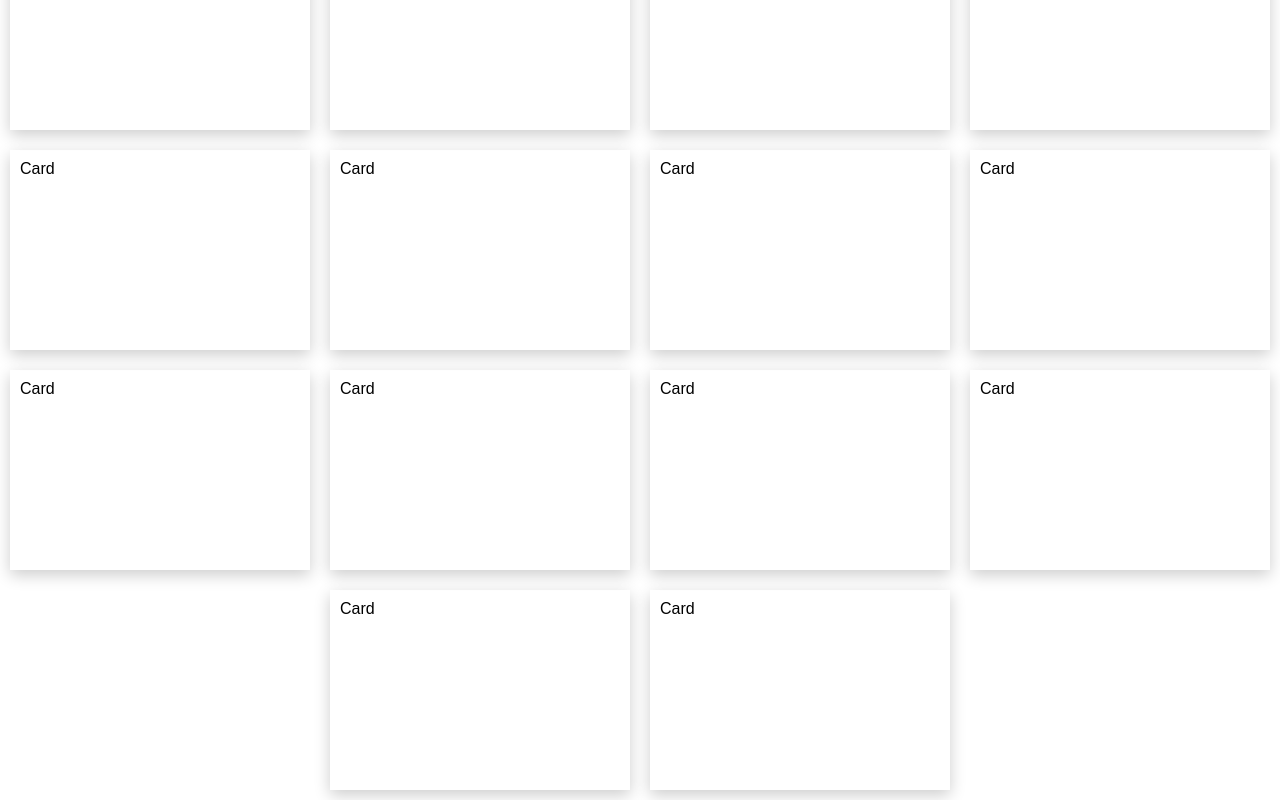
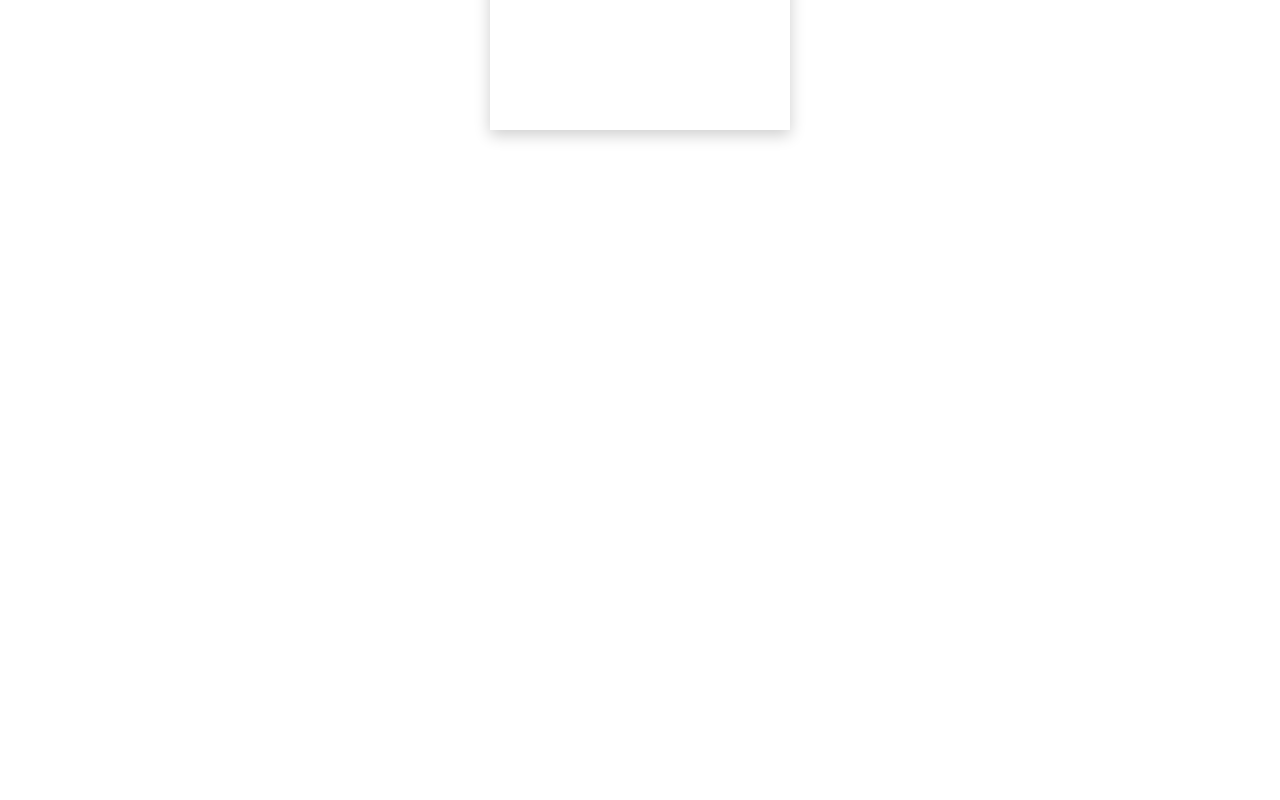
Before and after one commit to remmoclock/blog, a React (Create React App) app: page / in a window 1280 px wide. Shown: the part 289-1089 px from the top of the page. After the commit the page ends 800 px from the top, so only its background shows below. Built offline with nearby package versions, Linux system fonts and the light colour scheme.

Commit message:
end test card

```diff
--- a/src/Containers/Home/Home.js
+++ b/src/Containers/Home/Home.js
@@ -1,28 +1,15 @@
-import Card from "../../Components/Card/Card"
-import './Home.css'
+import Card from "../../Components/Card/Card";
+import "./Home.css";
 
 function Home() {
   return (
     <>
-    <h1 className="home-title">Les articles</h1>
-    <div className="container-cards">
+      <h1 className="home-title">Les articles</h1>
+      <div className="container-cards">
         <Card />
-        <Card />
-        <Card />
-        <Card />
-        <Card />
-        <Card />
-        <Card />
-        <Card />
-        <Card />
-        <Card />
-        <Card />
-        <Card />
-        <Card />
-        <Card />
-    </div>
+      </div>
     </>
-  )
+  );
 }
 
-export default Home
+export default Home;
```
